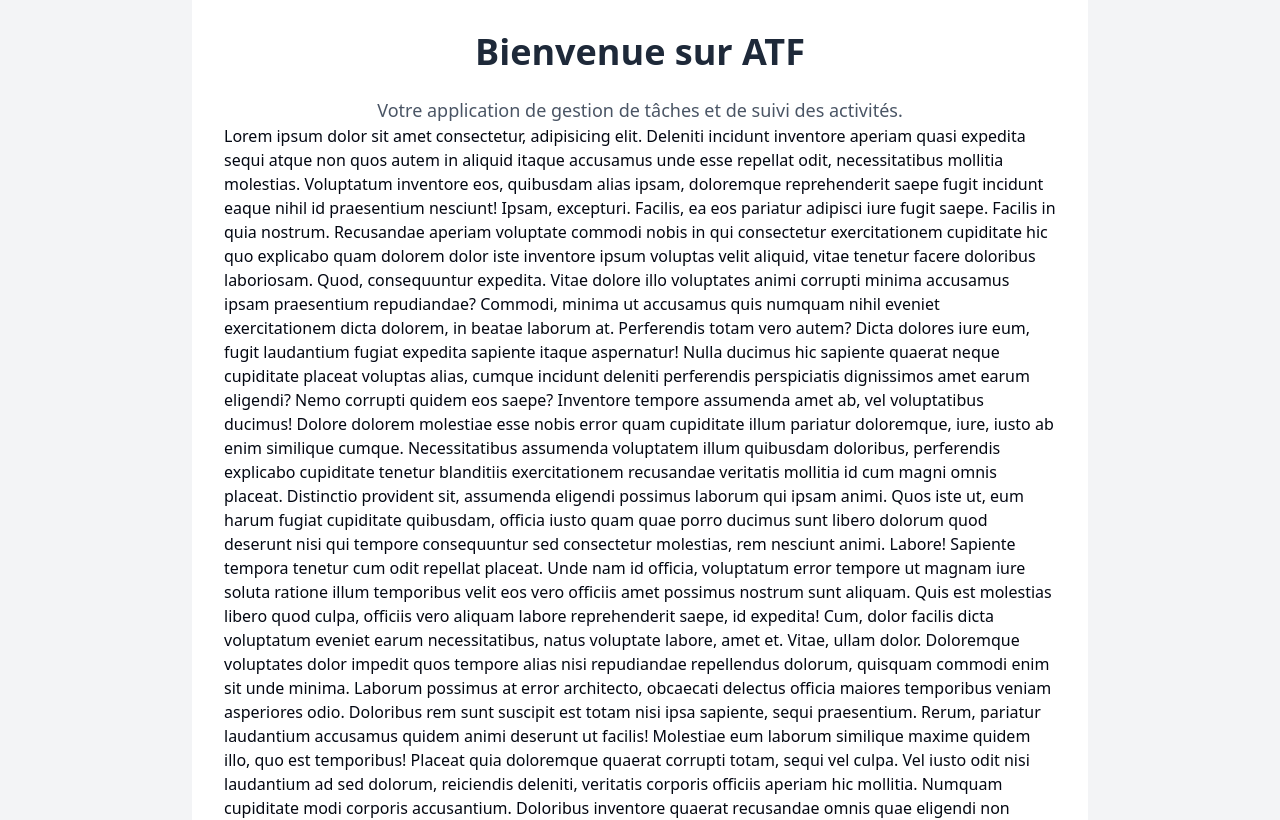
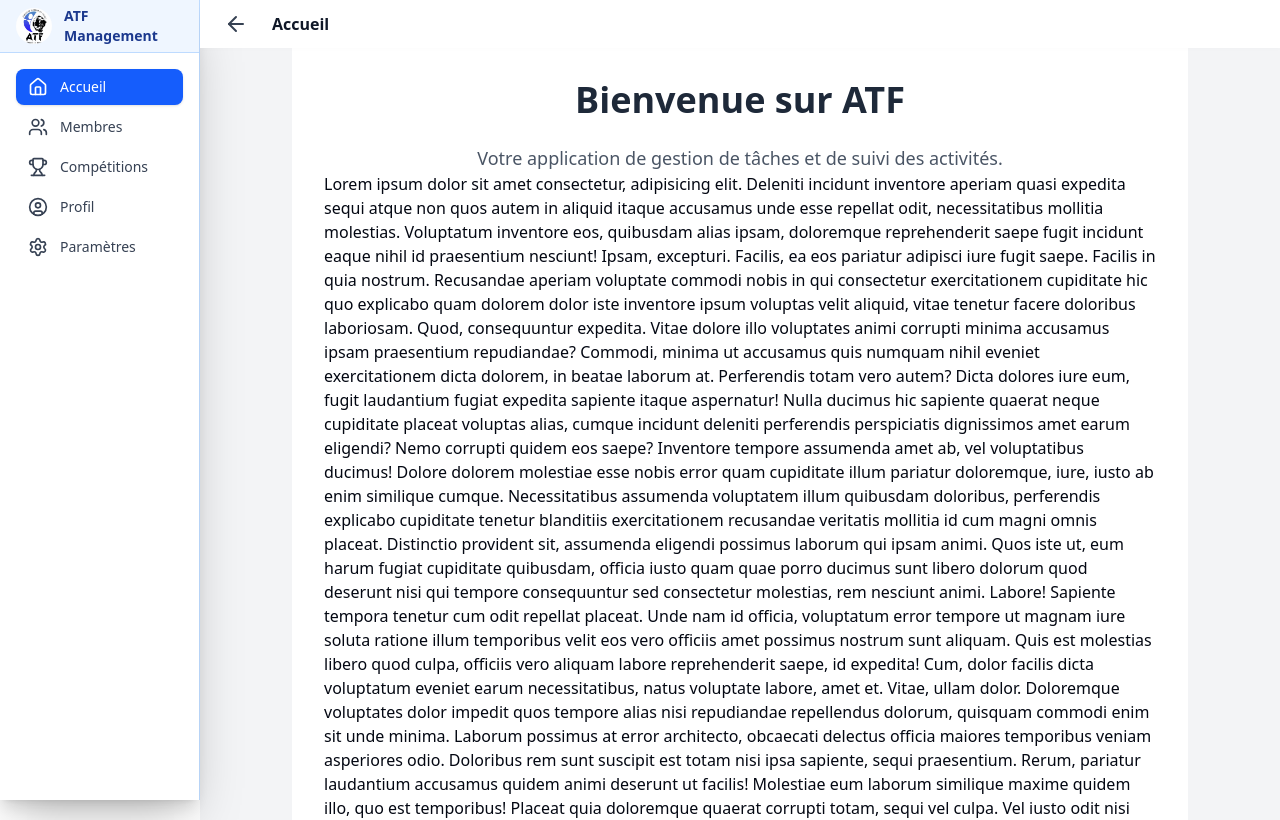
Before and after one commit to NjNerson/atf-pwa, a Next.js app: page / in a window 1280 px wide. Shown: the top 820 px of the page. Built offline with nearby package versions, Linux system fonts and the light colour scheme.

Commit message:
add mainlayout to rootlayout

```diff
--- a/app/layout.tsx
+++ b/app/layout.tsx
@@ -4,6 +4,7 @@ import { Geist, Geist_Mono } from "next/font/google";
 import "./globals.css";
 import { Toaster } from "@/components/ui/sonner";
 import Head from "next/head";
+import MainLayout from "@/components/layout/MainLayout";
 
 const geistSans = Geist({
   variable: "--font-geist-sans",
@@ -50,7 +51,7 @@ export default function RootLayout({
       <body
         className={`${geistSans.variable} ${geistMono.variable} antialiased`}
       >
-        {children}
+        <MainLayout>{children}</MainLayout>
         <Toaster position="top-right" richColors />
       </body>
     </html>
```
